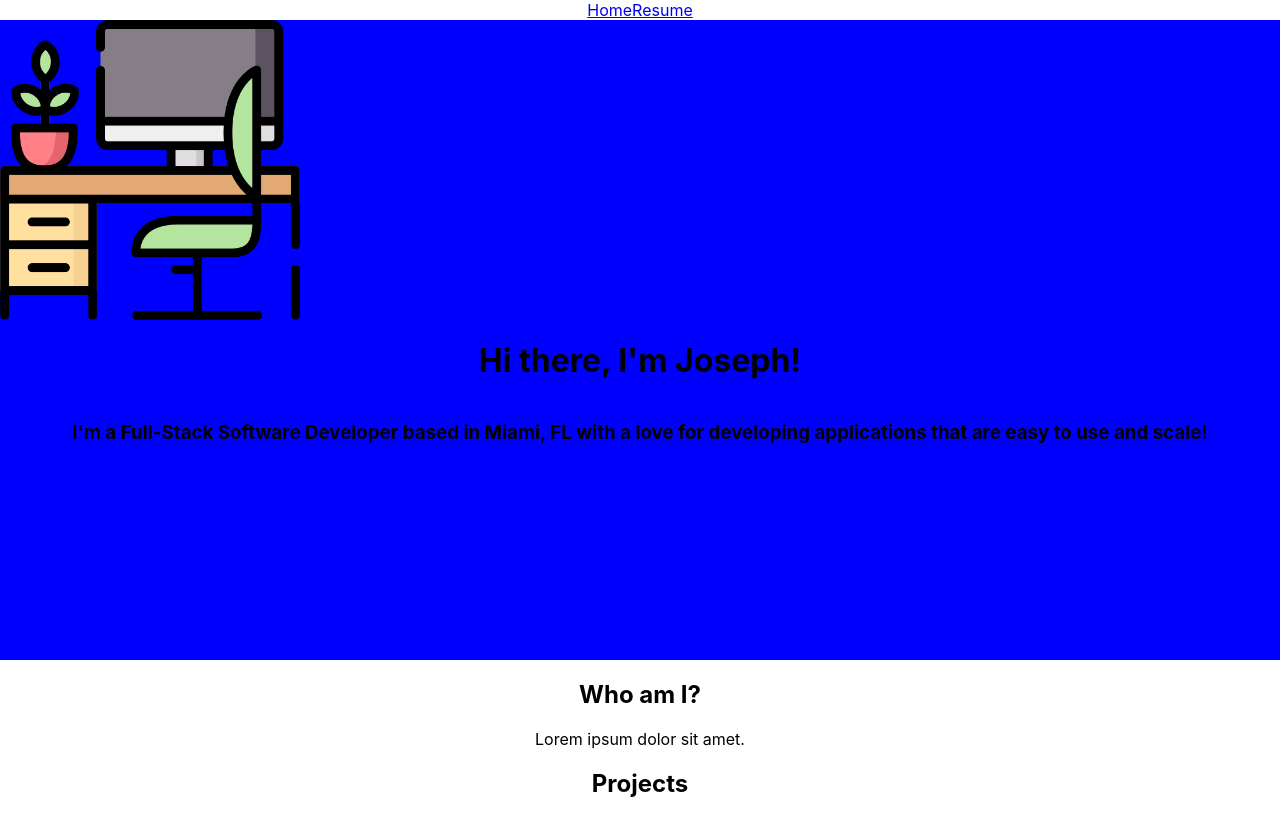
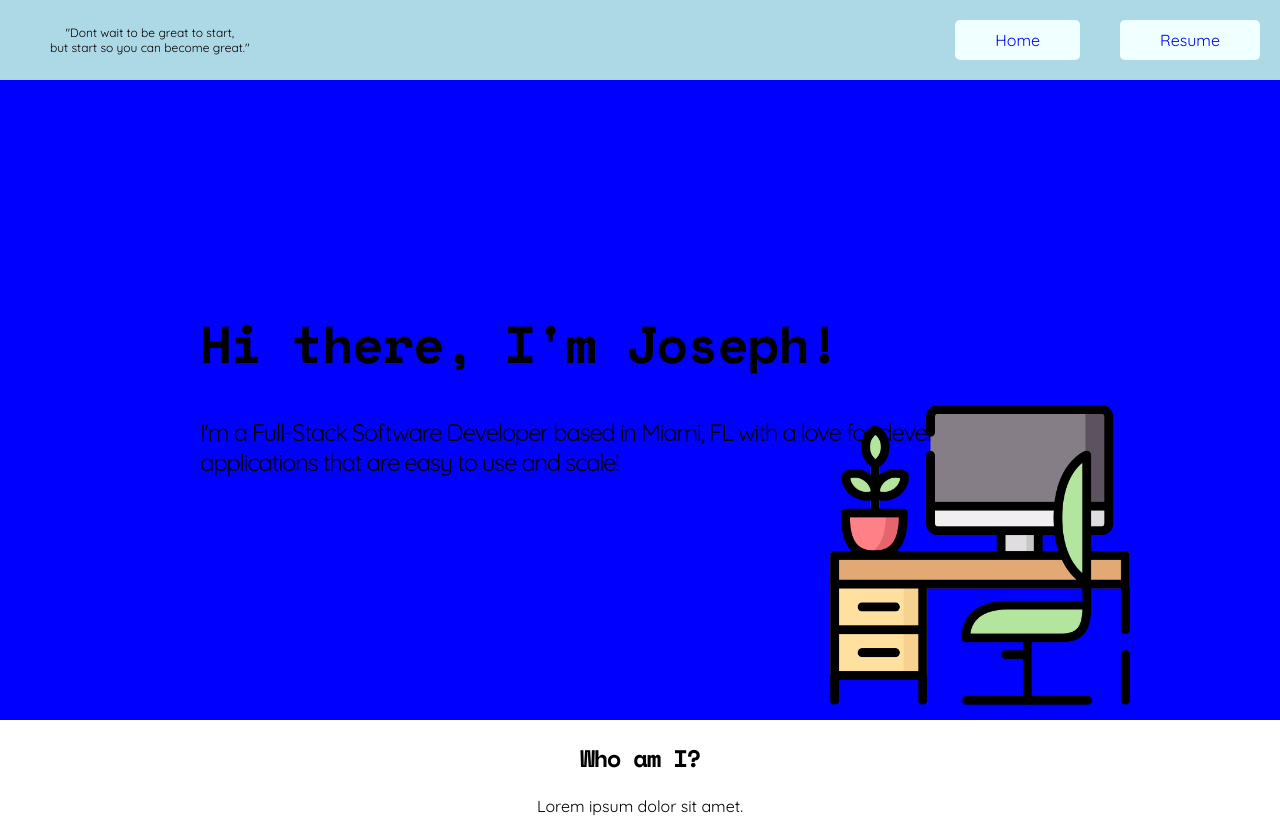
Before and after one commit to antonibrivera/portfolio-websitev2, a React (Create React App) app: page / in a window 1280 px wide. Shown: the top 817 px of the page. Built offline with nearby package versions, Linux system fonts and the light colour scheme.

Commit message:
worked on 'Navbar.css' styling, still to work on styles for the rest on 'Home.js'

```diff
--- a/public/index.html
+++ b/public/index.html
@@ -27,7 +27,10 @@
     <link rel="preconnect" href="https://fonts.googleapis.com">
     <link rel="preconnect" href="https://fonts.gstatic.com" crossorigin>
     <link href="https://fonts.googleapis.com/css2?family=Quicksand:wght@400;700&family=Space+Mono:ital,wght@0,400;0,700;1,400;1,700&display=swap" rel="stylesheet">
-    <!-- Above are the links to Google Fonts for the 'Space Mono' and 'Quicksand' fonts -->
+    <!--
+      Above are the links to Google Fonts for the 'Space Mono' and 'Quicksand' fonts.
+      Both have access to bold, whereas only 'Space Mono' has the italic property
+    -->
     <title>React App</title>
   </head>
   <body>
--- a/src/components/Home/Home.css
+++ b/src/components/Home/Home.css
@@ -1,11 +1,41 @@
+/* HERO SECTION */
+
 .hero-section {
   width: 100%;
-  height: 80vh;
+  height: 90vh;
   background-color: blue;
   display: flex;
-  flex-direction: column;
+  flex-direction: row;
+}
+
+.hero-text {
+  width: 850px;
+  margin: 270px 0 0 200px;
+  text-align: left;
+}
+
+#hero-title {
+  font-size: 52px;
+}
+
+#hero-subtitle {
+  font-family: 'Quicksand', sans-serif;
+  font-weight: normal;
+  font-size: 24px;
 }
 
 .hero-section img {
   width: 300px;
+  height: 300px;
+  display: block;
+  position: absolute;
+  bottom: 95px;
+  right: 150px;
+  z-index: -1px;
 }
+
+/* ABOUT/WHO AM I? SECTION */
+
+.about-section {
+  height: 70vh;
+}
--- a/src/components/Home/Home.js
+++ b/src/components/Home/Home.js
@@ -6,9 +6,11 @@ export default function Home(props) {
   return (
     <div>
       <main className='hero-section'>
+        <div className='hero-text'>
+          <h1 id='hero-title'>Hi there, I'm Joseph!</h1>
+          <h3 id='hero-subtitle'>I'm a Full-Stack Software Developer based in Miami, FL with a love for developing applications that are easy to use and scale!</h3>
+        </div>
         <img src={workspace} alt='Illustration of desk with chair and computer' />
-        <h1 id='hero-title'>Hi there, I'm Joseph!</h1>
-        <h3 id='hero-subtitle'>I'm a Full-Stack Software Developer based in Miami, FL with a love for developing applications that are easy to use and scale!</h3>
       </main>
       <section className='about-section'>
         <h2 id='about-title'>Who am I?</h2>
--- a/src/components/Navbar/Navbar.css
+++ b/src/components/Navbar/Navbar.css
@@ -0,0 +1,23 @@
+.navbar {
+  width: 100%;
+  height: 80px;
+  position: fixed;
+  display: flex;
+  flex-direction: row-reverse;
+  align-items: center;
+  background-color: lightblue;
+}
+
+.navbar a {
+  text-decoration: none;
+  background-color: azure;
+  padding: 10px 10px;
+  margin: 0 20px;
+  border-radius: 5px;
+}
+
+#tagline {
+  position: absolute;
+  left: 50px;
+  font-size: 12px;
+}
--- a/src/components/Navbar/Navbar.js
+++ b/src/components/Navbar/Navbar.js
@@ -5,8 +5,13 @@ import { Link } from 'react-router-dom';
 export default function Navbar(props) {
   return (
     <nav className='navbar'>
-      <Link to='/'>Home</Link>
-      <Link to='/resume'>Resume</Link>
+      <Link to='/resume'>
+        <a href='*' id='resume-btn'>Resume</a>
+      </Link>
+      <Link to='/'>
+        <a href='*' id='home-btn'>Home</a>
+      </Link>
+      <p id='tagline'>"Dont wait to be great to start, <br />but start so you can become great."</p>
     </nav>
   );
 }
--- a/src/index.css
+++ b/src/index.css
@@ -1,13 +1,11 @@
 body {
   margin: 0;
-  font-family: -apple-system, BlinkMacSystemFont, 'Segoe UI', 'Roboto', 'Oxygen',
-    'Ubuntu', 'Cantarell', 'Fira Sans', 'Droid Sans', 'Helvetica Neue',
-    sans-serif;
+  font-family: 'Quicksand', sans-serif;
   -webkit-font-smoothing: antialiased;
   -moz-osx-font-smoothing: grayscale;
 }
 
-code {
-  font-family: source-code-pro, Menlo, Monaco, Consolas, 'Courier New',
-    monospace;
+h1, h2, h3 {
+  font-family: 'Space Mono', monospace;
+  letter-spacing: -1.4px;
 }
```
